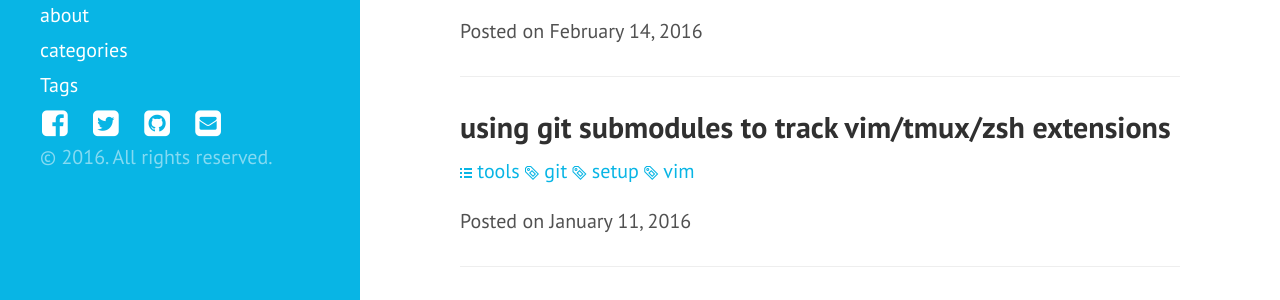
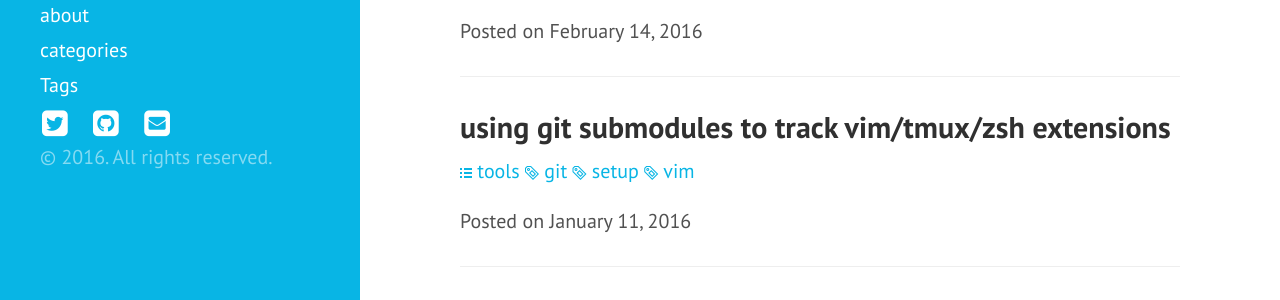
Before and after one commit to colleowino/colleowino.github.io, a Jekyll site: the page built from index.html, in a window 1280 px wide. Shown: the part 351-651 px from the top of the page. Built offline with Jekyll 4.4.1, drawn with Linux system fonts in a browser that asks for light colours; nearby versions of some CDN libraries; the list of posts is cut into pages by our own code; comment, search, counter and statistics services are not loaded.

Commit message:
removed facebook link

```diff
--- a/_includes/sidebar.html
+++ b/_includes/sidebar.html
@@ -30,7 +30,6 @@
 
     </nav>
 		<div class="social-box">
-		<a class="social" target="blank" href="http://facebook.com/colleowino"><i class="fa fa-facebook-square "></i></a>
 		<a class="social" target="_blank"
 			href="http://twitter.com/colleowino"><i class="fa fa-twitter-square"></i></a>
 		<a class="social" target="_blank" href="http://github.com/colleowino"><i class="fa fa-github-square"></i></a>
```
